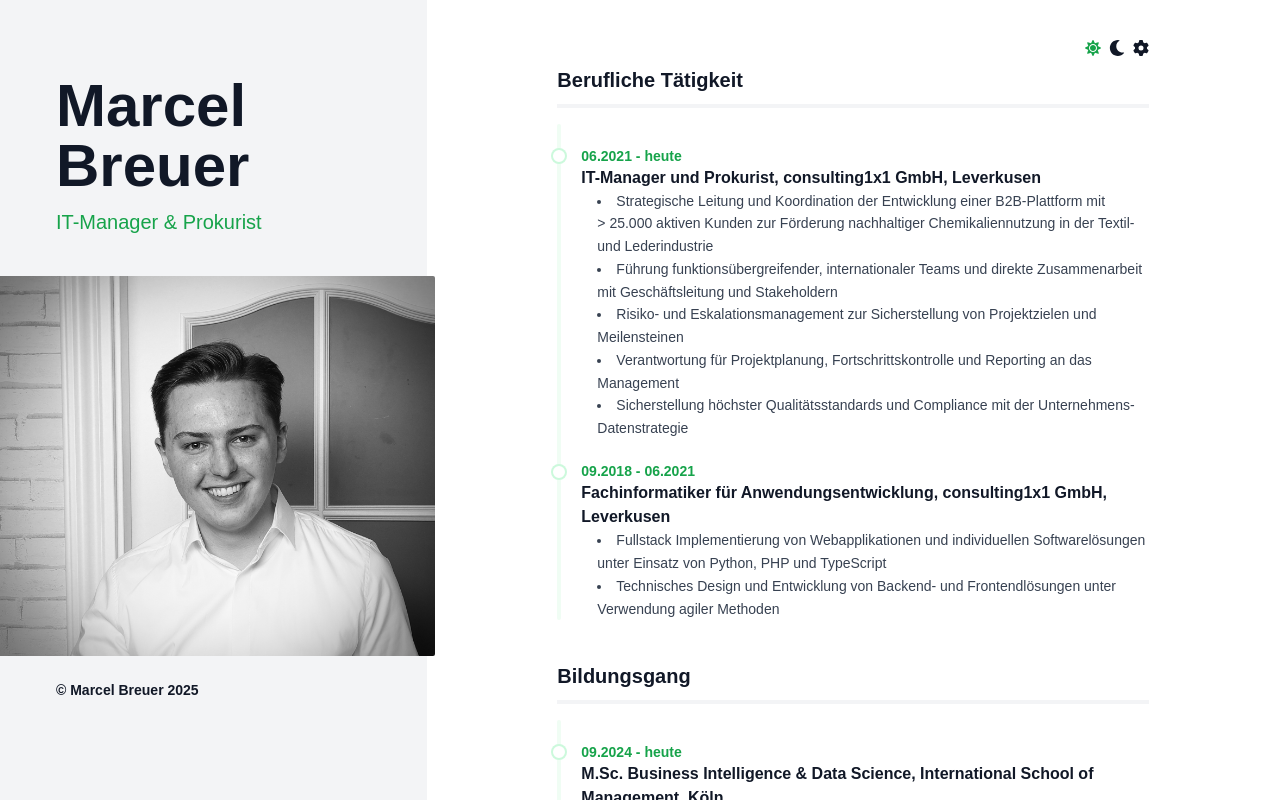
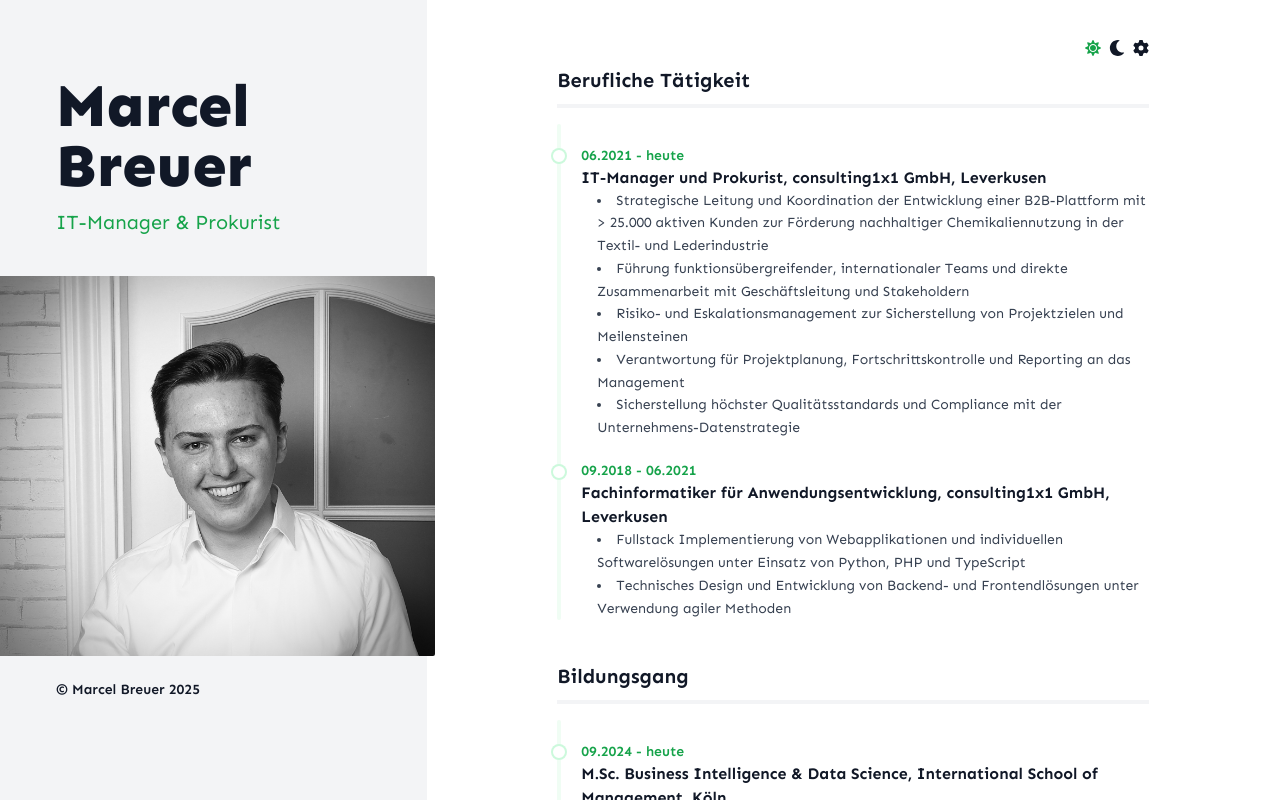
Before and after one commit to breuermarcel/portfolio, a Next.js app: page / in a window 1280 px wide. Shown: the top 800 px of the page. Built offline with nearby package versions, Linux system fonts and the light colour scheme.

Commit message:
Refactor layout and globals styles for improved readability and consistency

```diff
--- a/src/app/globals.css
+++ b/src/app/globals.css
@@ -1,7 +1,3 @@
 @tailwind base;
 @tailwind components;
 @tailwind utilities;
-
-body {
-  font-family: Arial, Helvetica, sans-serif;
-}
--- a/src/app/layout.tsx
+++ b/src/app/layout.tsx
@@ -1,10 +1,15 @@
+import { Metadata } from 'next'
 import './globals.css'
+import { Sen } from 'next/font/google'
+
 import { ReactNode } from 'react'
 
-export const metadata = {
+export const metadata: Metadata = {
   title: 'Marcel Breuer | Curriculum Vitae',
   description: 'IT-Manager, Business Intelligence Expert, Data Scientist',
 }
+
+const font = Sen({ subsets: ['latin'] })
 
 interface RootLayoutProps {
   children: ReactNode
@@ -13,7 +18,9 @@ interface RootLayoutProps {
 export default function RootLayout({ children }: RootLayoutProps) {
   return (
     <html lang="de">
-      <body className="bg-white text-gray-900 antialiased dark:bg-gray-900 dark:text-gray-100">
+      <body
+        className={`${font.className} bg-white text-gray-900 antialiased dark:bg-gray-900 dark:text-gray-100 `}
+      >
         {children}
       </body>
     </html>
```
